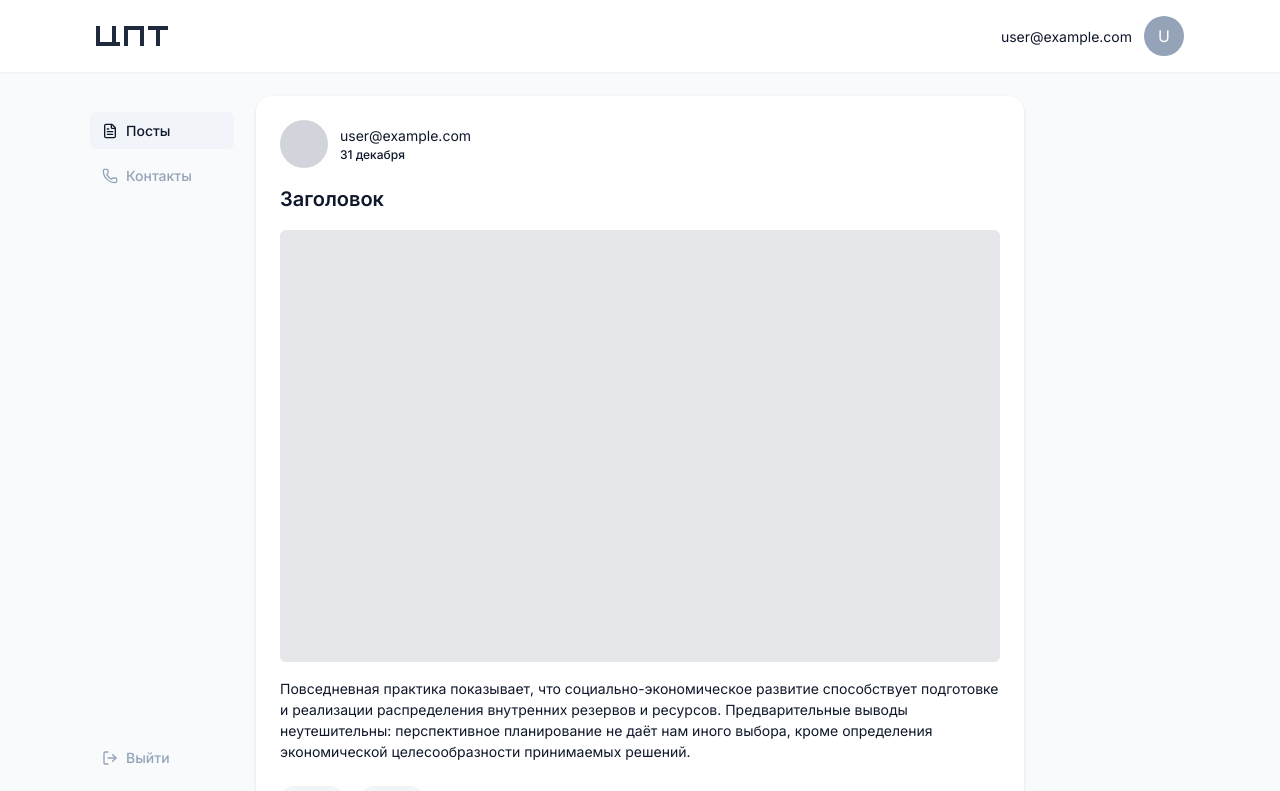
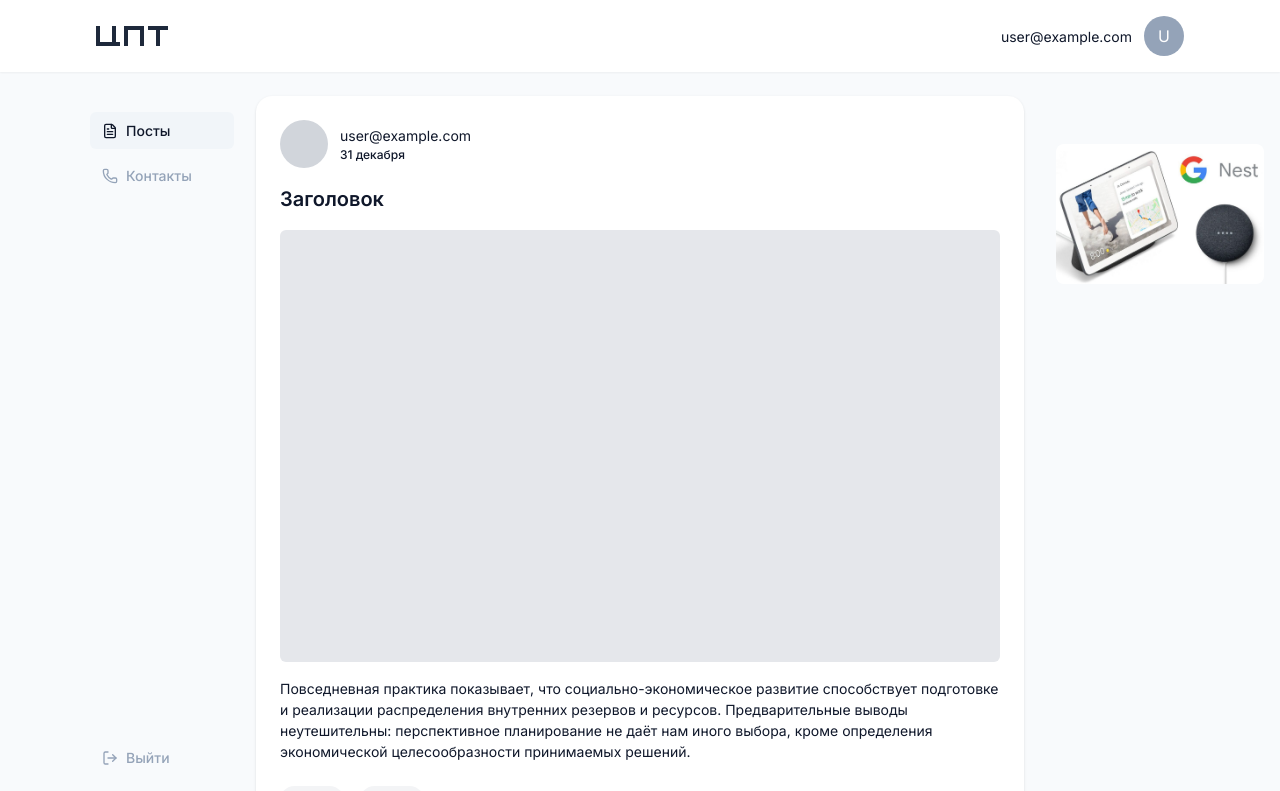
Before and after one commit to Forest-m4/site_cpt, a React (Vite) app: page /posts/all in a window 1280 px wide. Shown: the top 791 px of the page. Built offline with nearby package versions, Linux system fonts and the light colour scheme.

Commit message:
Добавлена реклама

```diff
--- /dev/null
+++ b/src/components/layout/AdBanner/index.tsx
@@ -0,0 +1,36 @@
+import React from "react";
+
+interface AdBannerProps {
+  className?: string;
+}
+
+const AdBanner: React.FC<AdBannerProps> = ({ className }) => {
+  return (
+    <div
+      className={`
+        w-[208px] h-[140px] rounded-lg overflow-hidden bg-gray-200
+        flex items-center justify-center text-gray-500 text-sm
+        ${className || ""}
+      `}
+    >
+      <img
+        src="/images/ad.png"
+        alt="Реклама"
+        className="w-full h-full object-cover"
+        onError={(e) => {
+          const target = e.target as HTMLImageElement;
+          target.style.display = "none";
+          target.parentElement!.innerHTML = `
+            <div class="w-full h-full flex flex-col items-center justify-center p-4 bg-gradient-to-br from-blue-50 to-gray-100">
+              <div class="text-lg font-semibold text-gray-700">Рекламный баннер</div>
+              <div class="text-sm text-gray-500 text-center mt-2">208×140px</div>
+              <div class="text-xs text-gray-400 mt-1">Здесь может быть ваша реклама</div>
+            </div>
+          `;
+        }}
+      />
+    </div>
+  );
+};
+
+export default AdBanner;
--- a/src/pages/Posts/index.tsx
+++ b/src/pages/Posts/index.tsx
@@ -3,6 +3,7 @@ import { Outlet, useLocation, useNavigate, useMatch } from "react-router-dom";
 
 import Sidebar from "../../Feature/Sidebar";
 import Header from "../../Feature/Header";
+import AdBanner from "../../components/layout/AdBanner";
 
 interface LocationState {
   email?: string;
@@ -53,6 +54,20 @@ const Posts: React.FC = () => {
             <Sidebar />
           </div>
 
+          {/* Реклама */}
+          <div
+            className="fixed"
+            style={{
+              width: 208,
+              top: "144px",
+              left: `calc(50% + ${POSTS_WIDTH / 2}px + 32px)`,
+            }}
+          >
+            <div className="flex flex-col gap-6">
+              <AdBanner />
+            </div>
+          </div>
+
           {/*  Кнопки */}
           {role === "author" && (
             <div className="mb-4">
```
Also changed, not shown: public/images/ad.png (added).
